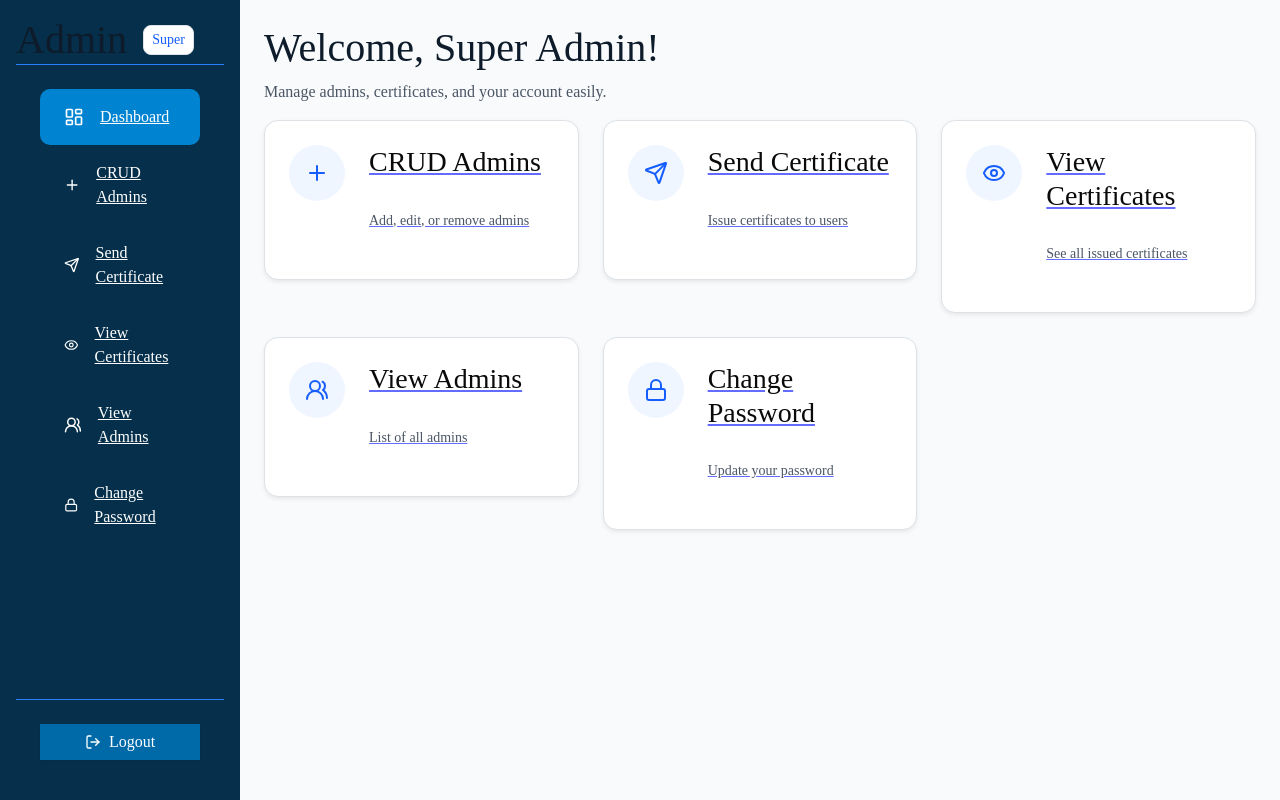
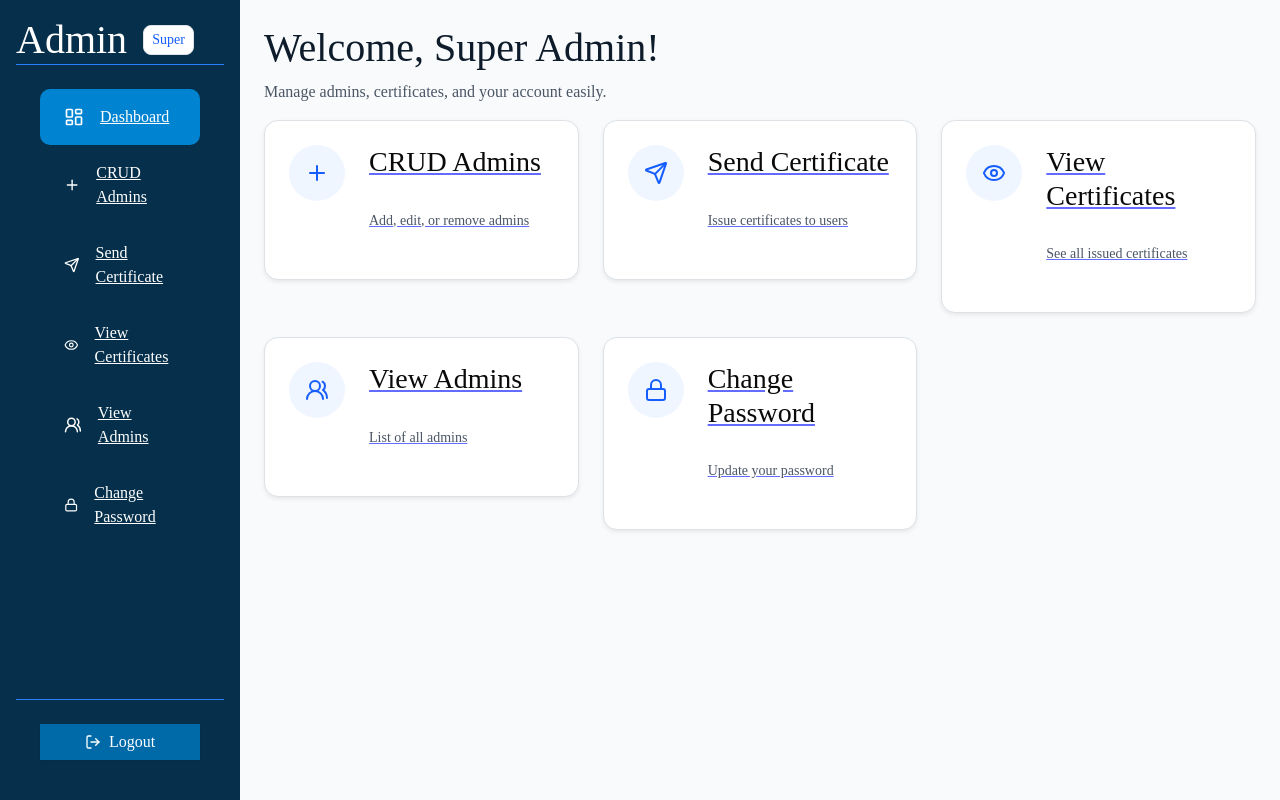
Before and after one commit to iips-summer-internship-2025/Certificate-Generator, a React (Vite) app in the folder Frontend-Certificate/: page /admin in a window 1280 px wide. Built offline with nearby package versions, Linux system fonts and the light colour scheme.

Commit message:
text white for admin

```diff
--- a/Frontend-Certificate/src/components/Admin pages/Sidebar/Sidebar.jsx
+++ b/Frontend-Certificate/src/components/Admin pages/Sidebar/Sidebar.jsx
@@ -204,7 +204,7 @@
       {/* Header */}
       <div className="p-6 border-b border-blue-500">
         <div className="flex items-center gap-3">
-          <h1 className="text-2xl font-bold">Admin</h1>
+          <h1 className="text-2xl text-white font-bold">Admin</h1>
           <Badge variant="secondary" className="bg-white text-blue-600 text-sm px-2 py-1">
             Super
           </Badge>
```
